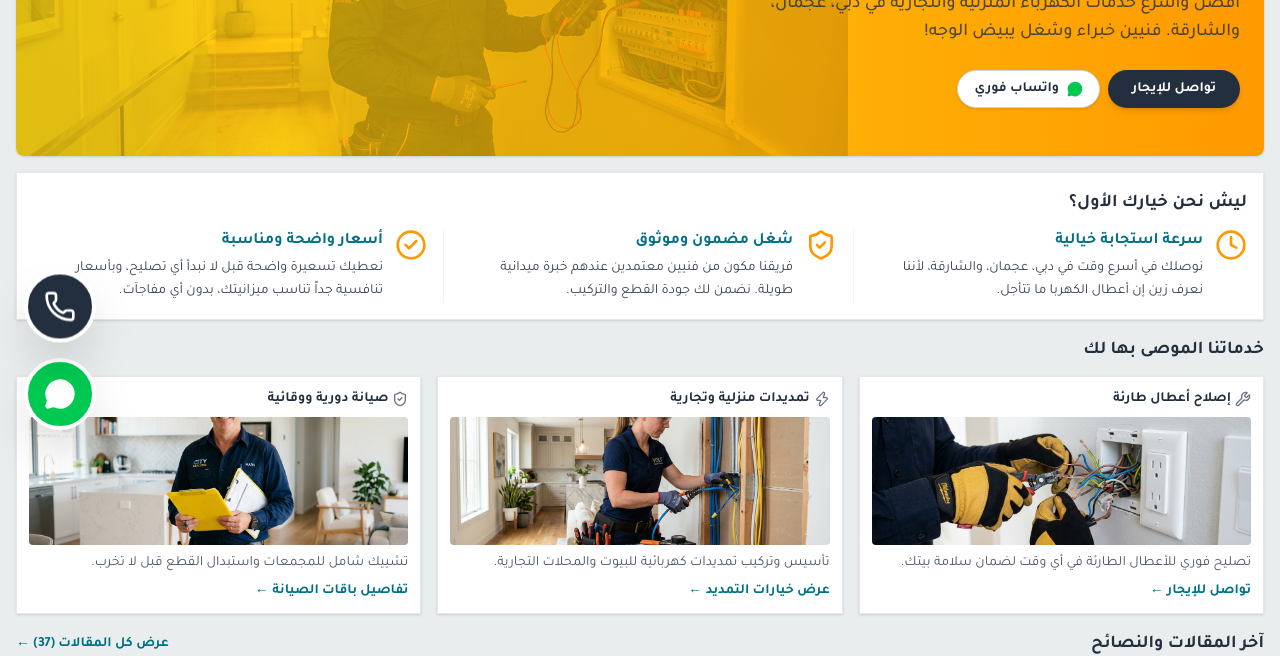
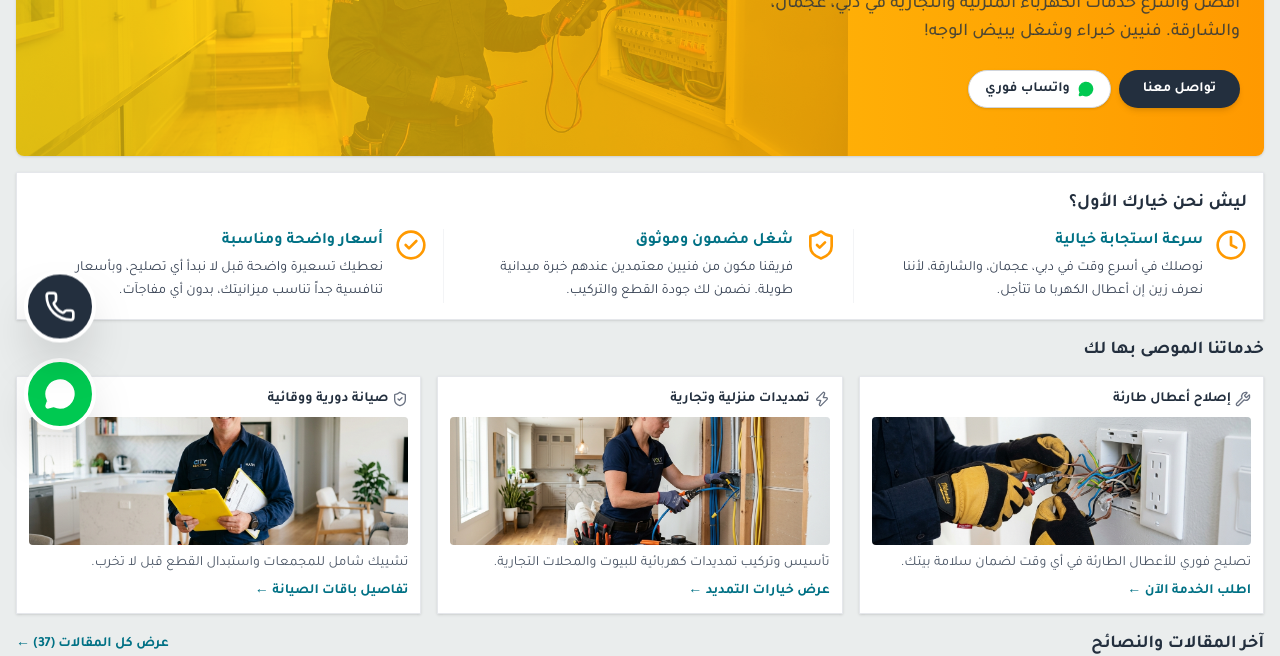
Before and after one commit to AhmedZakaria14/FanniElectricUAE, a Next.js app: page / in a window 1280 px wide. Shown: the part 346-1002 px from the top of the page. Built offline with nearby package versions, Linux system fonts and the light colour scheme.

Commit message:
Update contact number and remove rental messaging

```diff
--- a/app/page.tsx
+++ b/app/page.tsx
@@ -14,8 +14,8 @@ import wiringInstallation from '@/src/assets/images/wiring_installation_17817045
 import maintenanceElectrician from '@/src/assets/images/maintenance_electrician_1781704595136.jpg';
 
 export const metadata: Metadata = {
-  title: "فني كهرباء الامارات | أفضل فني كهرباء في دبي، الشارقة وعجمان | الموقع متاح للإيجار",
-  description: "الموقع متاح للإيجار. للتواصل: +201010742430. أفضل خدمات الكهرباء المنزلية والتجارية في دبي، عجمان، والشارقة. طوارئ 24 ساعة، إصلاح التماسات، تمديدات، وصيانة دورية مع نموذج حجز سريع.",
+  title: "فني كهرباء الامارات | أفضل فني كهرباء في دبي، الشارقة وعجمان",
+  description: " أفضل خدمات الكهرباء المنزلية والتجارية في دبي، عجمان، والشارقة. طوارئ 24 ساعة، إصلاح التماسات، تمديدات، وصيانة دورية مع نموذج حجز سريع.",
   alternates: {
     canonical: "https://www.fannielectricuae.com/",
   },
@@ -45,9 +45,9 @@ export default function Home() {
             </p>
             <div className="flex gap-2 pt-2">
               <a href="#booking" className="bg-amazon-blue text-white px-6 py-2 rounded-full font-bold shadow-md hover:bg-gray-800 transition-colors text-sm flex items-center justify-center">
-                تواصل للإيجار
+                تواصل معنا
               </a>
-              <a href="https://wa.me/201010742430" target="_blank" rel="noopener noreferrer" className="bg-white text-amazon-blue px-4 py-2 rounded-full font-bold border border-gray-300 shadow-sm flex items-center justify-center gap-2 hover:bg-gray-50 transition-colors text-sm">
+              <a href="https://wa.me/971505001597" target="_blank" rel="noopener noreferrer" className="bg-white text-amazon-blue px-4 py-2 rounded-full font-bold border border-gray-300 shadow-sm flex items-center justify-center gap-2 hover:bg-gray-50 transition-colors text-sm">
                 <MessageCircle className="h-4 w-4 text-green-500 fill-current" />
                 واتساب فوري
               </a>
@@ -101,7 +101,7 @@ export default function Home() {
               />
             </div>
             <p className="text-sm text-gray-600 mb-2 flex-grow">تصليح فوري للأعطال الطارئة في أي وقت لضمان سلامة بيتك.</p>
-            <span className="text-sm text-[#007185] font-bold group-hover:text-amazon-orange group-hover:underline mt-auto">تواصل للإيجار &larr;</span>
+            <span className="text-sm text-[#007185] font-bold group-hover:text-amazon-orange group-hover:underline mt-auto">اطلب الخدمة الآن &larr;</span>
           </Link>
 
           {/* Service 2 */}
@@ -232,9 +232,9 @@ export default function Home() {
             <div className="bg-white p-4 shadow-sm border border-gray-200 text-center">
               <h3 className="font-bold text-sm mb-2">في حالة الطوارئ؟ متاحون 24/7</h3>
               <div className="flex items-center justify-center gap-1 text-[#007185] font-bold text-sm mb-3">
-                <PhoneCall className="w-4 h-4" /> +201010742430
+                <PhoneCall className="w-4 h-4" /> 0505001597
               </div>
-              <a href="https://wa.me/201010742430" target="_blank" rel="noopener noreferrer" className="inline-flex w-full items-center justify-center gap-2 bg-white hover:bg-gray-50 text-amazon-blue px-4 py-2 rounded font-bold transition-colors text-sm shadow-sm border border-gray-300">
+              <a href="https://wa.me/971505001597" target="_blank" rel="noopener noreferrer" className="inline-flex w-full items-center justify-center gap-2 bg-white hover:bg-gray-50 text-amazon-blue px-4 py-2 rounded font-bold transition-colors text-sm shadow-sm border border-gray-300">
                 <MessageCircle className="w-4 h-4 text-green-500 fill-current" />
                 راسلنا واتساب الآن
               </a>
```
